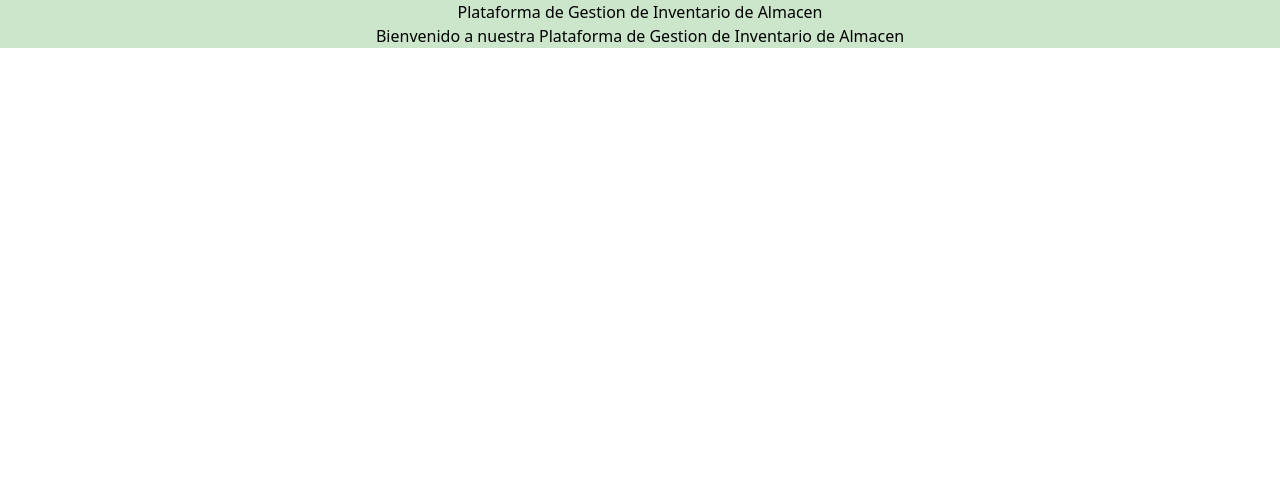
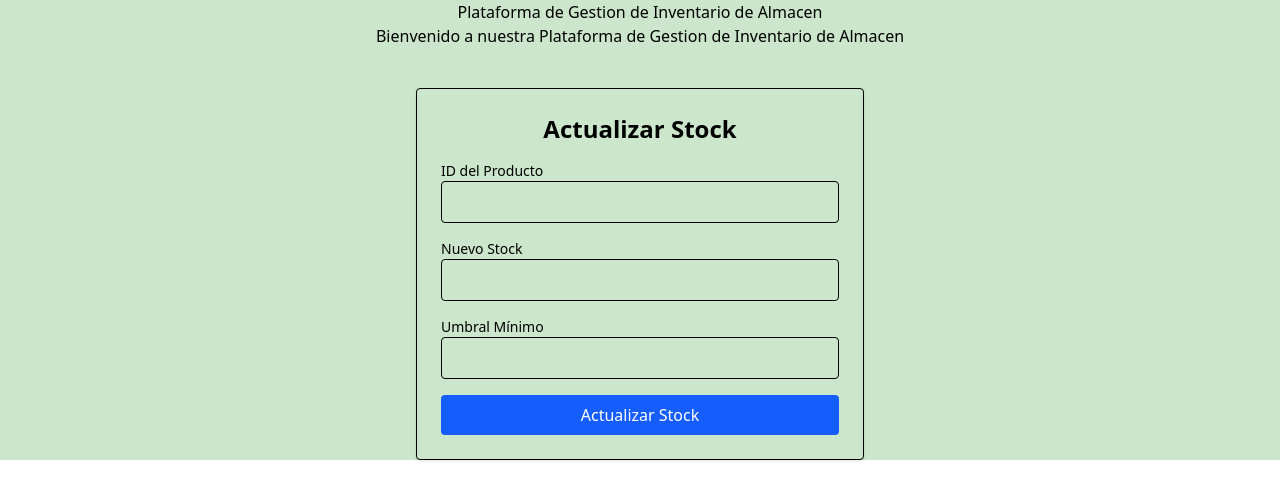
Before and after one commit to migueltovarb/ISWElectiva110202-7, a React (Vite) app in the folder Plataforma-Gestion-Inventario/Frontend/: page /actualizar-stock in a window 1280 px wide. Shown: the top 500 px of the page. Built offline with nearby package versions, Linux system fonts and the light colour scheme.

Commit message:
sixteen commit

```diff
--- a/Plataforma-Gestion-Inventario/Frontend/src/pages/Home.jsx
+++ b/Plataforma-Gestion-Inventario/Frontend/src/pages/Home.jsx
@@ -12,6 +12,9 @@ export default function Home() {
           <li>
             <Link to="/crear-producto">Crear Producto</Link>
           </li>
+          <li>
+            <Link to="/registrar-usuario">Registrar Usuario</Link>
+          </li>
         </ul>
       </nav>
     </div>
--- a/Plataforma-Gestion-Inventario/Frontend/src/pages/StockUpdatePage.jsx
+++ b/Plataforma-Gestion-Inventario/Frontend/src/pages/StockUpdatePage.jsx
@@ -1,7 +1,69 @@
-import React from "react";
+import React, { useState } from "react";
+import { updateStockProducto } from "../services/api";
 
 const StockUpdatePage = () => {
-  return <div></div>;
+  const [productoId, setProductoId] = useState("");
+  const [stock, setStock] = useState("");
+  const [umbralMinimo, setUmbralMinimo] = useState("");
+  const [mensaje, setMensaje] = useState("");
+
+  const handleSubmit = async (e) => {
+    e.preventDefault();
+    try {
+      await updateStockProducto(productoId, {
+        stock: parseInt(stock),
+        umbral_minimo: parseInt(umbralMinimo),
+      });
+      setMensaje("Stock actualizado correctamente ✅");
+    } catch (error) {
+      setMensaje("❌ Error al actualizar el stock");
+    }
+  };
+
+  return (
+    <div className="max-w-md mx-auto mt-10 p-6 border rounded shadow">
+      <h2 className="text-2xl font-bold mb-4 text-center">Actualizar Stock</h2>
+      <form onSubmit={handleSubmit} className="space-y-4">
+        <div>
+          <label className="block text-sm font-medium">ID del Producto</label>
+          <input
+            type="number"
+            value={productoId}
+            onChange={(e) => setProductoId(e.target.value)}
+            required
+            className="w-full border p-2 rounded"
+          />
+        </div>
+        <div>
+          <label className="block text-sm font-medium">Nuevo Stock</label>
+          <input
+            type="number"
+            value={stock}
+            onChange={(e) => setStock(e.target.value)}
+            required
+            className="w-full border p-2 rounded"
+          />
+        </div>
+        <div>
+          <label className="block text-sm font-medium">Umbral Mínimo</label>
+          <input
+            type="number"
+            value={umbralMinimo}
+            onChange={(e) => setUmbralMinimo(e.target.value)}
+            required
+            className="w-full border p-2 rounded"
+          />
+        </div>
+        <button
+          type="submit"
+          className="w-full bg-blue-600 text-white py-2 rounded hover:bg-blue-700"
+        >
+          Actualizar Stock
+        </button>
+      </form>
+      {mensaje && <p className="mt-4 text-center">{mensaje}</p>}
+    </div>
+  );
 };
 
 export default StockUpdatePage;
--- a/Plataforma-Gestion-Inventario/Frontend/src/services/api.js
+++ b/Plataforma-Gestion-Inventario/Frontend/src/services/api.js
@@ -4,11 +4,15 @@ const API_URL = import.meta.env.VITE_API_URL;
 
 export const createProducto = async (productoData) => {
   try {
-    const response = await axios.post(API_URL, productoData, {
-      headers: {
-        "Content-Type": "application/json",
-      },
-    });
+    const response = await axios.post(
+      `${API_URL}/producto/productos/`,
+      productoData,
+      {
+        headers: {
+          "Content-Type": "application/json",
+        },
+      }
+    );
     return response.data;
   } catch (error) {
     console.error(
@@ -21,6 +25,8 @@ export const createProducto = async (productoData) => {
 
 export const getProducto = async () => {
   try {
+    const response = await axios.get(`${API_URL}/producto/productos/`);
+    return response.data;
   } catch (error) {
     console.error(
       "Error al obtener los productos",
@@ -32,9 +38,13 @@ export const getProducto = async () => {
 
 export const updateProducto = async (id, productoData) => {
   try {
-    const response = await axios.put(`${API_URL}${id}/`, productoData, {
-      headers: { "Content-Type": "application/json" },
-    });
+    const response = await axios.put(
+      `${API_URL}/producto/productos/${id}/`,
+      productoData,
+      {
+        headers: { "Content-Type": "application/json" },
+      }
+    );
     return response.data;
   } catch (error) {
     console.error(
@@ -47,7 +57,7 @@ export const updateProducto = async (id, productoData) => {
 
 export const deleteProducto = async (id) => {
   try {
-    const response = await axios.delete(`${API_URL}${id}/`);
+    const response = await axios.delete(`${API_URL}/producto/productos/${id}/`);
     return response.data;
   } catch (error) {
     console.error(
@@ -57,3 +67,24 @@ export const deleteProducto = async (id) => {
     throw error;
   }
 };
+
+export const updateStockProducto = async (id, stockData) => {
+  try {
+    const response = await axios.put(
+      `${API_URL}/producto/productos/${id}/`,
+      stockData,
+      {
+        headers: {
+          "Content-Type": "application/json",
+        },
+      }
+    );
+    return response.data;
+  } catch (error) {
+    console.error(
+      "Error al actualizar el stock del producto",
+      error.response ? error.response.data : error.message
+    );
+    throw error;
+  }
+};
```
Also changed, not shown: 1 other file (tests, documents, lock files or other folders).
